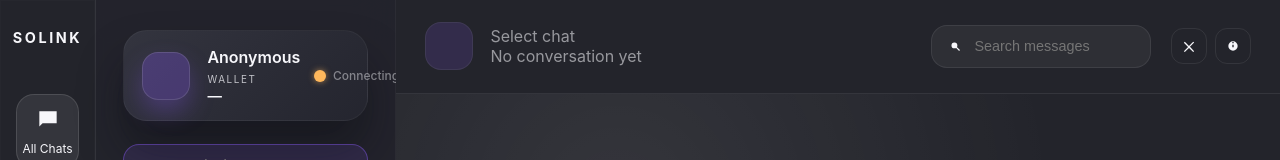
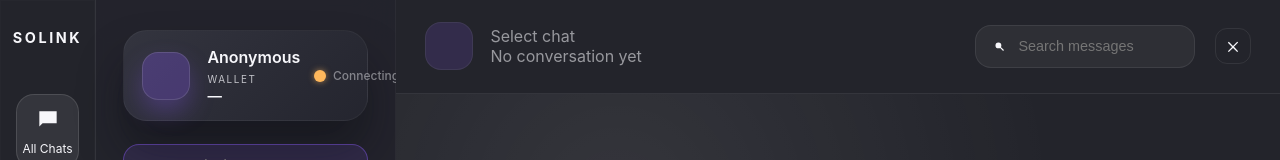
Before and after one commit to dfnwtf/solink, a plain HTML site: page public/app.html in a window 1280 px wide. Shown: the top 160 px of the page. Drawn offline with nearby package versions, Linux system fonts and the light colour scheme.

Commit message:
Remove unused info button

```diff
--- a/public/app.html
+++ b/public/app.html
@@ -167,9 +167,6 @@
             <button type="button" class="ghost-icon-button" data-action="close-chat" aria-label="Close chat">
               <span class="icon icon-close"></span>
             </button>
-            <button type="button" class="ghost-icon-button" data-action="toggle-info" aria-label="Contact info">
-              <span class="icon icon-info"></span>
-            </button>
           </div>
         </header>
 
```
